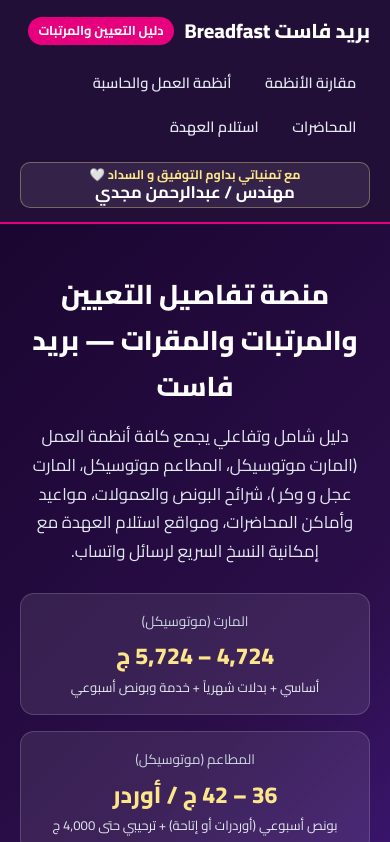
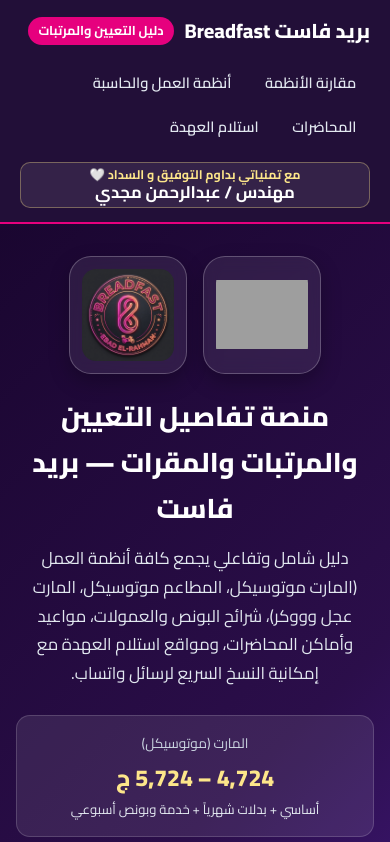
Before and after one commit to abdelrhmanmagdy740-crypto/Ebad_El-rahman-Breadfast-Details, a plain HTML site: page index.html in a window 390 px wide. Shown: the top 842 px of the page. Drawn offline with Linux system fonts and the light colour scheme; grey boxes are pictures that could not be loaded; a web font is replaced by a local one.

Commit message:
Update index.html

```diff
--- a/index.html
+++ b/index.html
@@ -165,9 +165,38 @@
         height: 142px;
       }
     }
+    .hero-logos-row {
+      display: contents;
+    }
     @media (max-width: 1180px) {
-      .hero { padding: 3rem 1.25rem 3.5rem; }
-      .hero-side-logo { display: none; }
+      .hero {
+        padding: 2rem 1rem 2.5rem;
+      }
+      .hero-logos-row {
+        display: flex;
+        justify-content: center;
+        align-items: center;
+        gap: 1rem;
+        margin-bottom: 1.25rem;
+        position: relative;
+        z-index: 3;
+      }
+      .hero-side-logo,
+      .hero-side-logo.right,
+      .hero-side-logo.left {
+        position: static;
+        transform: none;
+        width: 118px;
+        height: 118px;
+        border-radius: 22px;
+        box-shadow: 0 8px 20px rgba(0, 0, 0, 0.25);
+        flex-shrink: 0;
+      }
+      .hero-side-logo img {
+        width: 92px !important;
+        height: 92px !important;
+        border-radius: 14px;
+      }
     }
     .hero-inner {
       position: relative;
@@ -490,19 +519,19 @@
 </nav>
 
 <header class="hero">
-  <!-- اللوجو الجانبي الأيمن: ضع رابط الصورة في src -->
-  <div class="hero-side-logo right" aria-hidden="true">
-    <img id="rightSideLogoImg" src="A_M_K-Logo.png" alt="A_M_K Logo" onload="this.style.display='block'; if(this.nextElementSibling) this.nextElementSibling.style.display='none';" onerror="this.style.display='none'" />
-    <span class="hero-side-tag">لوجو يمين</span>
-  </div>
-  <!-- اللوجو الجانبي الأيسر: ضع رابط الصورة في src -->
-  <div class="hero-side-logo left" aria-hidden="true">
-    <img id="leftSideLogoImg" src="Breadfast_Logo.jpg" alt="Breadfast Logo" onload="this.style.display='block'; if(this.nextElementSibling) this.nextElementSibling.style.display='none';" onerror="this.style.display='none'" />
-    <span class="hero-side-tag">لوجو يسار</span>
+  <div class="hero-logos-row">
+    <!-- اللوجو الجانبي الأيمن -->
+    <div class="hero-side-logo right" aria-hidden="true">
+      <img id="rightSideLogoImg" src="A_M_K-Logo.png" alt="A_M_K Logo" onload="this.style.display='block'; if(this.nextElementSibling) this.nextElementSibling.style.display='none';" onerror="this.style.display='none'" />
+    </div>
+    <!-- اللوجو الجانبي الأيسر -->
+    <div class="hero-side-logo left" aria-hidden="true">
+      <img id="leftSideLogoImg" src="Breadfast_Logo.jpg" alt="Breadfast Logo" onload="this.style.display='block'; if(this.nextElementSibling) this.nextElementSibling.style.display='none';" onerror="this.style.display='none'" />
+    </div>
   </div>
   <div class="hero-inner">
     <h1>منصة تفاصيل التعيين والمرتبات والمقرات — بريد فاست</h1>
-    <p>دليل شامل وتفاعلي يجمع كافة أنظمة العمل (المارت موتوسيكل، المطاعم موتوسيكل، المارت عجل و وكر )، شرائح البونص والعمولات، مواعيد وأماكن المحاضرات، ومواقع استلام العهدة مع إمكانية النسخ السريع لرسائل واتساب.</p>
+    <p>دليل شامل وتفاعلي يجمع كافة أنظمة العمل (المارت موتوسيكل، المطاعم موتوسيكل، المارت عجل وووكر)، شرائح البونص والعمولات، مواعيد وأماكن المحاضرات، ومواقع استلام العهدة مع إمكانية النسخ السريع لرسائل واتساب.</p>
     <div class="stats-grid">
       <div class="stat-card">
         <div class="label">المارت (موتوسيكل)</div>
```
